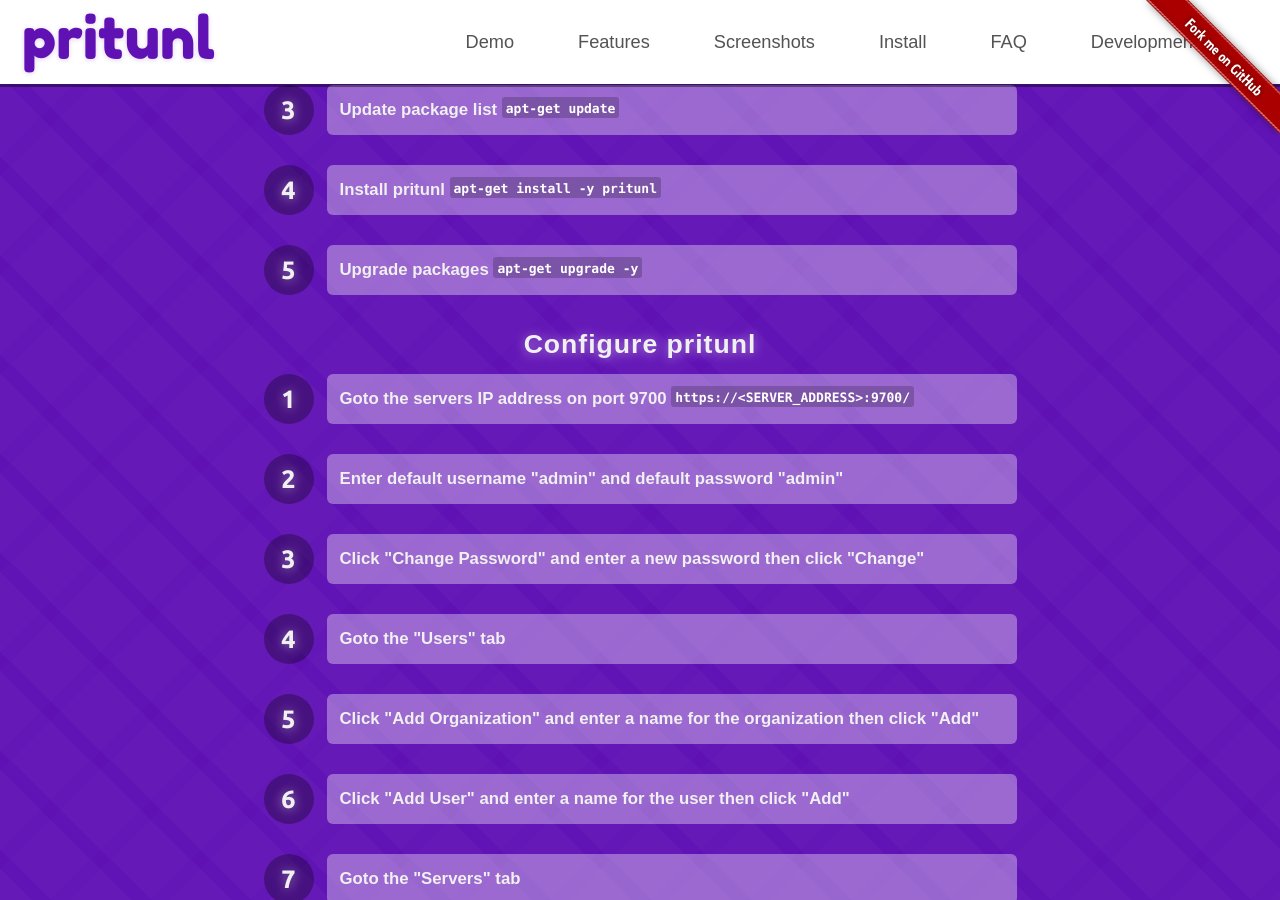
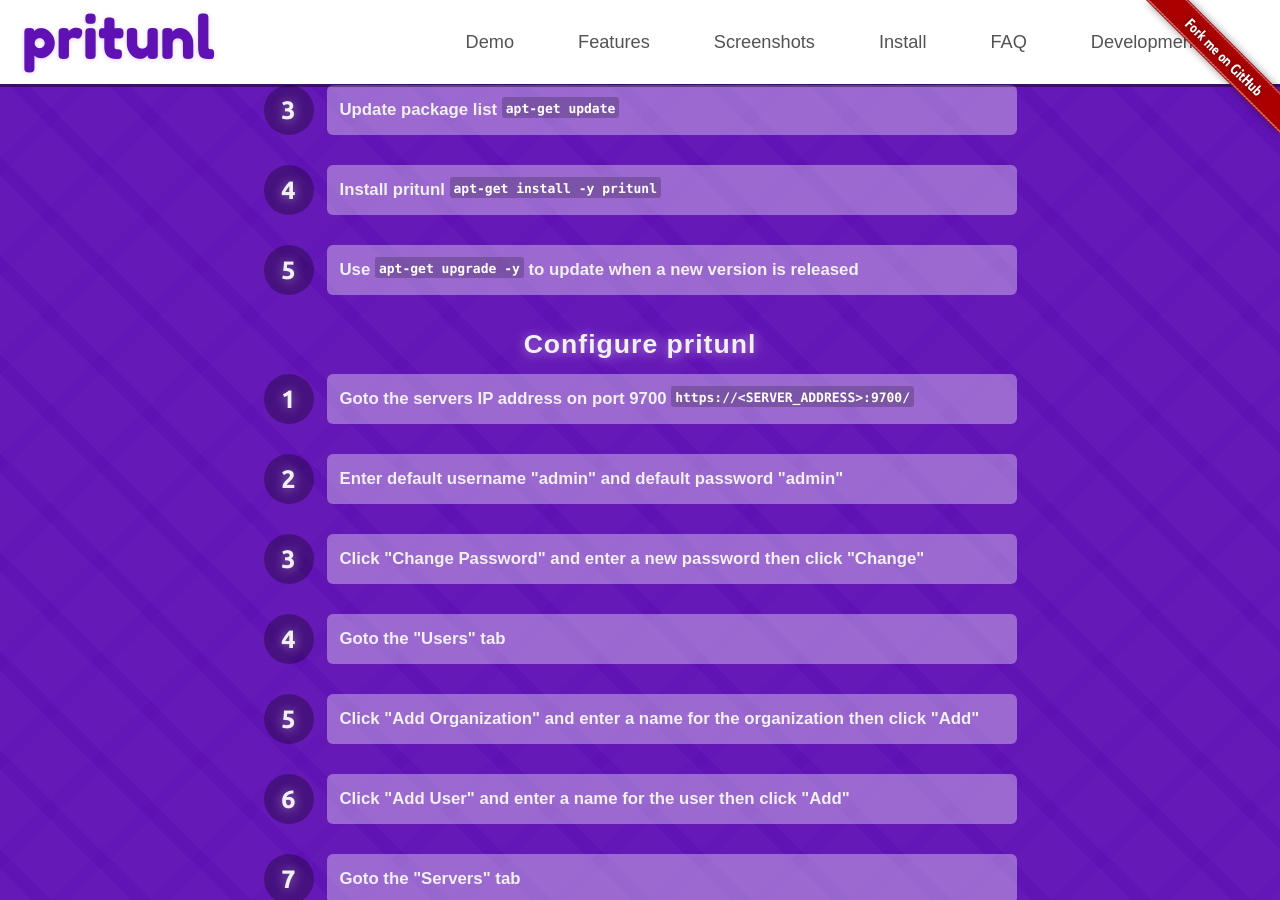
Before and after one commit to pritunl/pritunl.github.io, a Jekyll site: the page built from index.html, in a window 1280 px wide and 900 px high, scrolled down 3292 px. Built offline with Jekyll 4.4.1, drawn with Linux system fonts in a browser that asks for light colours; nearby versions of some CDN libraries; Markdown is read by kramdown in place of the engine named in the settings.

Commit message:
Change update instructions for package

```diff
--- a/index.html
+++ b/index.html
@@ -330,7 +330,7 @@
                 <span>5</span>
               </div>
               <div class="install-point-description">
-                Upgrade packages <pre>apt-get upgrade -y</pre>
+                Use <pre>apt-get upgrade -y</pre> to update when a new version is released
               </div>
             </div>
           </div>
@@ -436,7 +436,7 @@
                 <span>13</span>
               </div>
               <div class="install-point-description">
-                Upgrade packages <pre>yaourt -Syua</pre>
+                Use <pre>yaourt -Syua</pre> to update when a new version is released
               </div>
             </div>
           </div>
@@ -535,6 +535,14 @@
               </div>
               <div class="install-point-description">
                 Start pritunl service <pre>start pritunl</pre>
+              </div>
+            </div>
+            <div class="install-point clearfix">
+              <div class="install-point-label header">
+                <span>13</span>
+              </div>
+              <div class="install-point-description">
+                Use <pre>pip install --upgrade pritunl</pre> to update when a new version is released
               </div>
             </div>
           </div>
```
